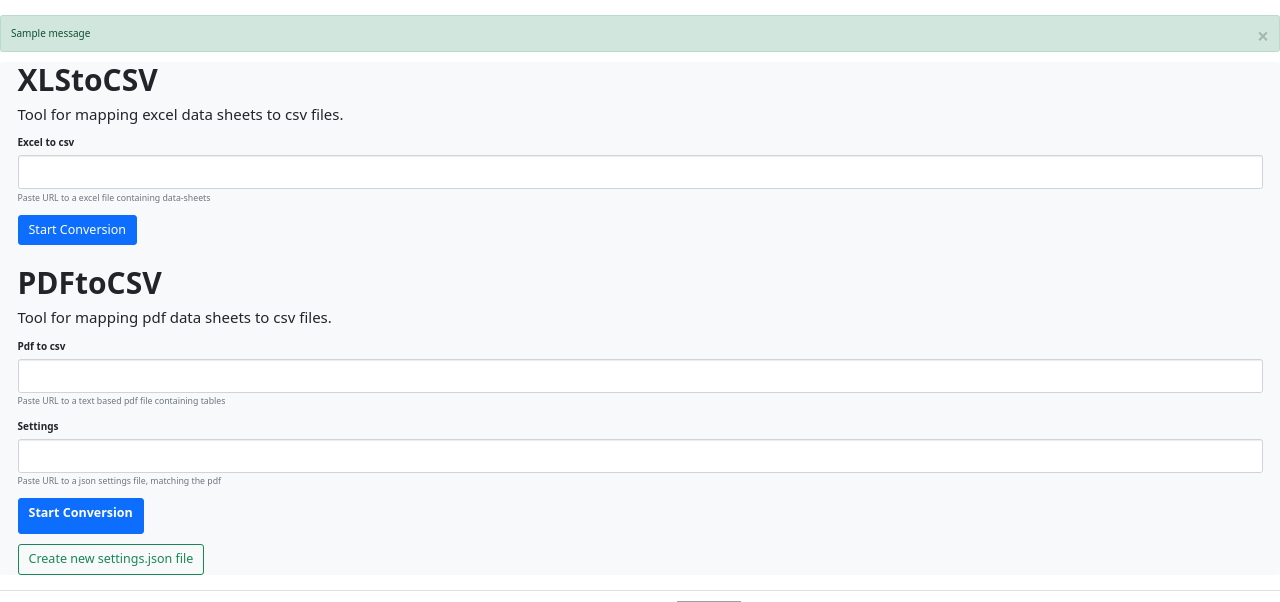
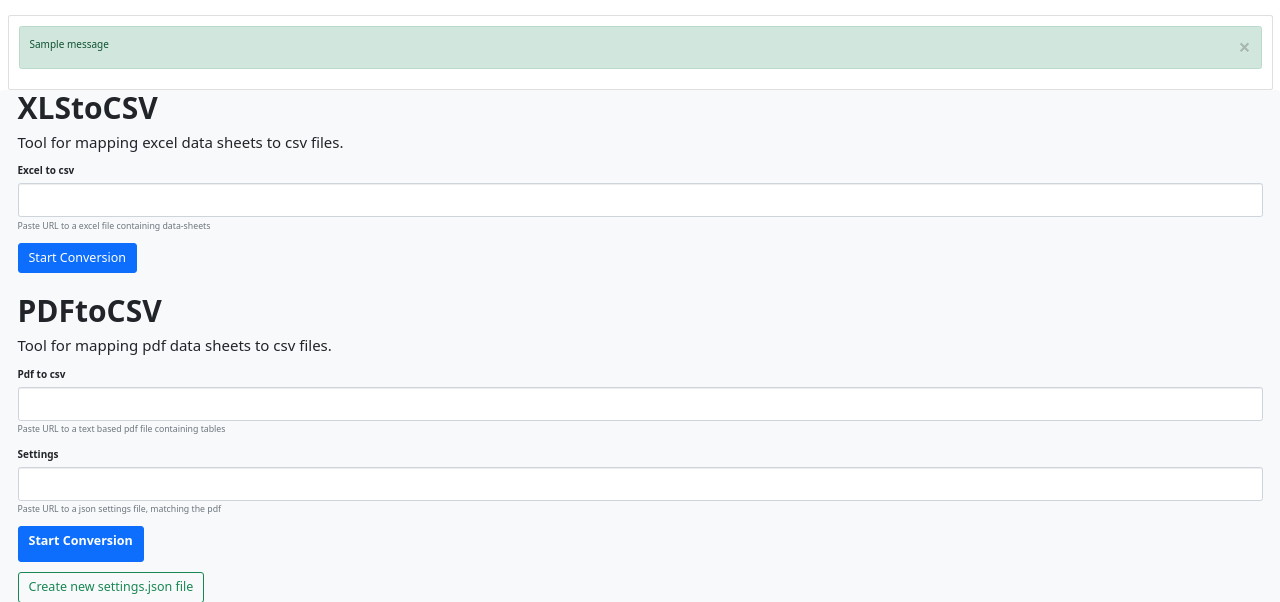
Before and after one commit to Mat-O-Lab/TablesToCSV, a Flask app: page / in a window 1280 px wide. Shown: the part 64-666 px from the top of the page. Run offline with Flask 2, Linux system fonts and the light colour scheme; one stand-in notice (Sample message) is shown; some libraries are stand-ins or nearby versions; grey boxes are pictures that could not be loaded.

Commit message:
pdf_2_csv accepting only files with .pdf ending

```diff
--- a/app.py
+++ b/app.py
@@ -77,7 +77,7 @@ def pdf_to_csv():
         url = request.form.get("data_url")
         settings = request.form.get("settings")
 
-        if not allowed_file(url):
+        if not url.endswith('.pdf'):
             flash("cannot convert file with given extension!", "info")
             return redirect(url_for("index"))
 
--- a/templates/index.html
+++ b/templates/index.html
@@ -26,6 +26,8 @@
       </a>
 </header>
 {% with messages = get_flashed_messages(with_categories=true) %}
+    <div class="container-fluid collapse {% if messages%} show {% endif %}" id="mappingForm">
+        <div class="card card-body">
             {% if messages %}
             {% for category, message in messages %}
                <div class="alert alert-{{ category }}" role="alert">
@@ -34,7 +36,10 @@
                </div>
             {% endfor %}
           {% endif %}
+        </div>
+    </div>
 {% endwith %}
+
 <main class="bg-light rounded-3 px-3">
 
 
```
Lines whose indentation alone changed are shown as unchanged.
